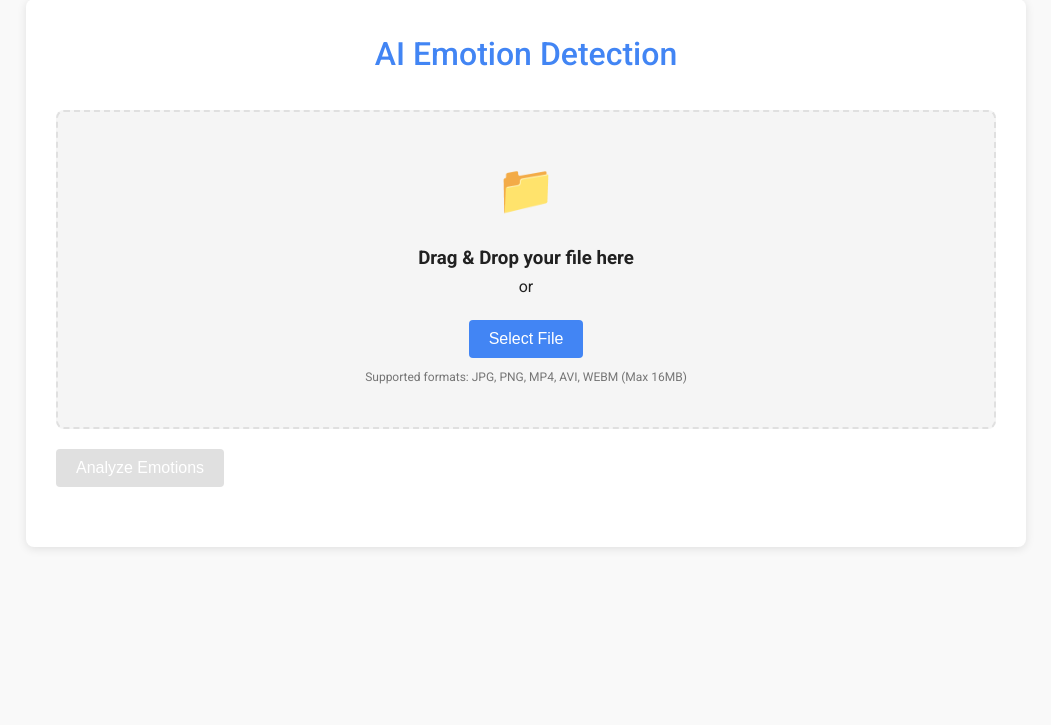
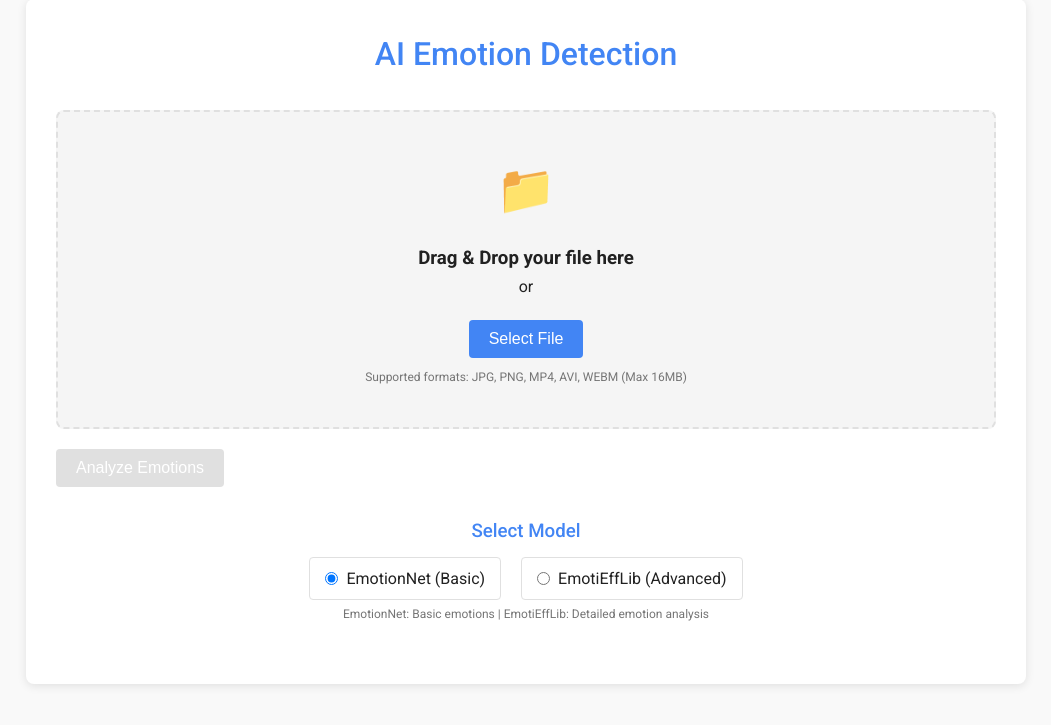
Before and after one commit to Shurik12/EmotionAI, a Flask app: page /detector in a window 1280 px wide. Shown: the part 21-746 px from the top of the page, without its empty margins (114-1165 px from the left). Run offline with Flask 3, Linux system fonts and the light colour scheme.

Commit message:
Added the second model and opportunity to choose

```diff
--- a/requirements.txt
+++ b/requirements.txt
@@ -38,3 +38,5 @@ wsgi
 redis
 facenet_pytorch
 gevent
+onnx
+onnxruntime
--- a/server.py
+++ b/server.py
@@ -49,7 +49,7 @@ app.config['MAX_CONTENT_LENGTH'] = MAX_CONTENT_LENGTH
 REDIS_HOST = os.getenv('REDIS_HOST', 'localhost')
 REDIS_PORT = int(os.getenv('REDIS_PORT', 6379))
 REDIS_DB = int(os.getenv('REDIS_DB', 0))
-REDIS_PASSWORD = os.getenv('REDIS_PASSWORD', 'redis_password')
+REDIS_PASSWORD = os.getenv('REDIS_PASSWORD', '')
 
 # Initialize Redis connection
 try:
@@ -110,73 +110,96 @@ def get_task_status(task_id):
         logger.error(f"Error getting task status from Redis: {str(e)}")
         return None
 
-def process_image(image):
-    """Process an image to detect emotions"""
+def process_image(image, model_type="default"):
+    """Process an image to detect emotions using the specified model"""
     try:
         # Convert to RGB for display
         image_rgb = cv2.cvtColor(image, cv2.COLOR_BGR2RGB)
 
-        # ================================================
-        device = "cuda" if torch.cuda.is_available() else "cpu"
-        facial_images = recognize_faces(image_rgb, device)
-        l = get_model_list()
-        for it in l:
-            logger.info(it)
-        model_name = get_model_list()[4]
-        fer = EmotiEffLibRecognizer(engine="onnx", model_name=model_name, device=device)
-        emotions = []
-        for face_img in facial_images:
+        if model_type == "emotieff":
+            # Process with EmotiEffLibRecognizer
+            device = "cuda" if torch.cuda.is_available() else "cpu"
+            facial_images = recognize_faces(image_rgb, device)
+
+            if not facial_images:
+                raise ValueError("No faces detected in the image")
+
+            model_name = get_model_list()[4]  # Using the 5th model from the list
+            fer = EmotiEffLibRecognizer(engine="onnx", model_name=model_name, device=device)
+
+            emotions = []
+            scores_list = []
             categories = ["Anger", "Disgust", "Fear", "Happiness", "Neutral", "Sadness", "Surprise"]
-            emotion, scores = fer.predict_emotions(face_img, logits=False)
-            for i, prob in enumerate(scores[0]):
-                logger.info(f'{categories[i]}: {100*prob:.0f}%')
-            emotions.append(emotion[0])
-        logger.info(f'Result: {emotions[0]}')
-        # ================================================
 
-        # Get prediction
-        prediction = face_predict(image_rgb)
+            for face_img in facial_images:
+                emotion, scores = fer.predict_emotions(face_img, logits=False)
+                emotions.append(emotion[0])
+                scores_list.append(scores[0])
 
-        # Prepare the additional probabilities
-        additional = {
-            "Sad/Fear": f"{prediction[2][0]:.4f}",
-            "Neutral": f"{prediction[2][1]:.4f}",
-            "Happy": f"{prediction[2][2]:.4f}",
-            "Angry": f"{prediction[2][3]:.4f}",
-            "Surprise/Disgust": f"{prediction[2][4]:.4f}"
-        }
+            # Get the first face's results (we'll assume one face per image for simplicity)
+            main_emotion_idx = np.argmax(scores_list[0])
+            main_emotion = categories[main_emotion_idx]
 
-        result = {
-            "main_prediction": {
-                "index": int(prediction[1]),
-                "label": prediction[0],
-                "probability": float(max(prediction[2]))
-            },
-            "additional_probs": additional
-        }
+            # Prepare additional probabilities
+            additional = {
+                category: f"{score:.2f}"
+                for category, score in zip(categories, scores_list[0])
+            }
+
+            result = {
+                "main_prediction": {
+                    "index": int(main_emotion_idx),
+                    "label": main_emotion,
+                    "probability": float(scores_list[0][main_emotion_idx])
+                },
+                "additional_probs": additional
+            }
+        else:
+            # Default model processing (original code)
+            prediction = face_predict(image_rgb)
+
+            # Prepare the additional probabilities
+            additional = {
+                "Sad/Fear": f"{prediction[2][0]:.4f}",
+                "Neutral": f"{prediction[2][1]:.4f}",
+                "Happy": f"{prediction[2][2]:.4f}",
+                "Angry": f"{prediction[2][3]:.4f}",
+                "Surprise/Disgust": f"{prediction[2][4]:.4f}"
+            }
+
+            result = {
+                "main_prediction": {
+                    "index": int(prediction[1]),
+                    "label": prediction[0],
+                    "probability": float(max(prediction[2]))
+                },
+                "additional_probs": additional
+            }
 
         return image_rgb, result
     except Exception as e:
-        logger.error(f"Error processing image: {str(e)}")
+        logger.error(f"Error processing image with model {model_type}: {str(e)}")
         raise
 
-def process_file(task_id, filepath, filename):
+def process_file(task_id, filepath, filename, model_type="default"):
     """Process a file (image or video) to detect emotions"""
     try:
         initial_status = {
             "progress": 0,
             "message": "Starting processing...",
             "error": None,
-            "complete": False
+            "complete": False,
+            "model": model_type,
+            "model_name": "EmotiEffLib" if model_type == "emotieff" else "EmotionNet"
         }
         update_task_status(task_id, initial_status)
 
         file_ext = filename.rsplit('.', 1)[1].lower()
 
         if file_ext in {'png', 'jpg', 'jpeg'}:
-            process_image_file(task_id, filepath, filename)
+            process_image_file(task_id, filepath, filename, model_type)
         elif file_ext in {'mp4', 'avi', 'webm'}:
-            process_video_file(task_id, filepath, filename)
+            process_video_file(task_id, filepath, filename, model_type)
         else:
             update_task_status(task_id, {
                 "error": "Unsupported file type",
@@ -185,15 +208,14 @@ def process_file(task_id, filepath, filename):
     except Exception as e:
         logger.error(f"Error processing file {filename}: {str(e)}")
         update_task_status(task_id, {
-            "error": "Incorrect image. There has to be a face in the picture",
+            "error": str(e),
             "complete": True
         })
     finally:
-        # Clean up the uploaded file
         cleanup_file(filepath)
 
-def process_image_file(task_id, filepath, filename):
-    """Process an image file"""
+def process_image_file(task_id, filepath, filename, model_type="default"):
+    """Process an image file with the specified model"""
     update_task_status(task_id, {
         "progress": 0,
         "message": "Processing image...",
@@ -215,7 +237,7 @@ def process_image_file(task_id, filepath, filename):
         })
 
         # Process image
-        processed_image, result = process_image(image)
+        processed_image, result = process_image(image, model_type)
 
         # Save result
         result_filename = f"result_{filename}"
@@ -233,8 +255,8 @@ def process_image_file(task_id, filepath, filename):
     except Exception as e:
         raise Exception(f"Image processing failed: {str(e)}")
 
-def process_video_file(task_id, filepath, filename):
-    """Process a video file by analyzing key frames"""
+def process_video_file(task_id, filepath, filename, model_type="default"):
+    """Process a video file with the specified model"""
     update_task_status(task_id, {
         "progress": 0,
         "message": "Processing video...",
@@ -276,7 +298,7 @@ def process_video_file(task_id, filepath, filename):
                 update_task_status(task_id, status_update)
 
                 try:
-                    processed_frame, result = process_image(frame)
+                    processed_frame, result = process_image(frame, model_type)
 
                     # Save frame
                     frame_filename = f"frame_{processed_count}_{filename.split('.')[0]}.jpg"
@@ -345,12 +367,12 @@ def detector():
 @app.route('/upload', methods=['POST'])
 @limiter.limit("10 per minute")
 def upload_file():
-    """Handle file uploads"""
     if 'file' not in request.files:
         logger.warning("No file provided in upload request")
         return jsonify({"error": "No file provided"}), 400
 
     file = request.files['file']
+    selected_model = request.form.get('model', 'default')
 
     if file.filename == '':
         logger.warning("Empty filename in upload request")
@@ -378,7 +400,9 @@ def upload_file():
             "progress": 0,
             "message": "Starting processing...",
             "error": None,
-            "complete": False
+            "complete": False,
+            "model": "default",  # Always use the same model regardless of selection
+            "model_name": "EmotionNet"  # Display name for the actual model being used
         }
         update_task_status(task_id, initial_status)
 
@@ -387,14 +411,16 @@ def upload_file():
         # Start processing in background
         thread = threading.Thread(
             target=process_file,
-            args=(task_id, filepath, filename),
+            args=(task_id, filepath, filename, selected_model),
             daemon=True
         )
         thread.start()
 
         return jsonify({
             "task_id": task_id,
-            "message": "File uploaded and processing started"
+            "message": "File uploaded and processing started",
+            "model": "default",  # Inform client about the actual model being used
+            "model_name": "EmotionNet"
         })
     except Exception as e:
         logger.error(f"Error during file upload: {str(e)}")
--- a/templates/detector.html
+++ b/templates/detector.html
@@ -174,27 +174,32 @@
         }
 
         .emotion-item {
-            margin-bottom: 10px;
+            margin-bottom: 12px;
         }
 
         .emotion-label {
             display: flex;
             justify-content: space-between;
-            margin-bottom: 5px;
+            margin-bottom: 6px;
+            font-size: 14px;
+        }
+
+        .emotion-label span:first-child {
+            font-weight: 500;
         }
 
         .emotion-bar {
-            height: 10px;
+            height: 8px;
             background-color: var(--medium-gray);
-            border-radius: 5px;
+            border-radius: 4px;
             overflow: hidden;
         }
 
         .emotion-fill {
             height: 100%;
-            border-radius: 5px;
+            border-radius: 4px;
             width: 0%;
-            transition: width 0.5s;
+            transition: width 0.5s ease-out;
         }
 
         .main-emotion {
@@ -202,6 +207,46 @@
             font-weight: 500;
             color: var(--primary-color);
             margin-bottom: 15px;
+            padding-bottom: 10px;
+            border-bottom: 1px solid var(--medium-gray);
+        }
+
+        .model-selection h3 {
+            margin-bottom: 10px;
+            color: var(--primary-color);
+            font-weight: 500;
+        }
+
+        .model-selection div {
+            display: flex;
+            justify-content: center;
+            gap: 20px;
+            margin-top: 10px;
+            flex-wrap: wrap;
+        }
+
+        .model-selection label {
+            display: flex;
+            align-items: center;
+            cursor: pointer;
+            padding: 8px 15px;
+            background-color: white;
+            border-radius: 4px;
+            border: 1px solid var(--medium-gray);
+            transition: all 0.3s;
+        }
+
+        .model-selection label:hover {
+            border-color: var(--primary-color);
+        }
+
+        .model-selection input[type="radio"] {
+            margin-right: 8px;
+        }
+
+        .model-selection input[type="radio"]:checked + span {
+            font-weight: 500;
+            color: var(--primary-color);
         }
 
         .frame-result {
@@ -259,6 +304,23 @@
 
             <div class="file-info" id="fileInfo"></div>
             <button class="btn" id="uploadBtn" disabled>Analyze Emotions</button>
+        </div>
+
+        <div class="model-selection" style="margin: 20px 0; text-align: center;">
+            <h3>Select Model</h3>
+            <div style="display: flex; justify-content: center; gap: 20px; margin-top: 10px;">
+                <label style="display: flex; align-items: center; cursor: pointer;">
+                    <input type="radio" name="model" value="default" checked style="margin-right: 8px;">
+                    EmotionNet (Basic)
+                </label>
+                <label style="display: flex; align-items: center; cursor: pointer;">
+                    <input type="radio" name="model" value="emotieff" style="margin-right: 8px;">
+                    EmotiEffLib (Advanced)
+                </label>
+            </div>
+            <p style="font-size: 12px; color: var(--dark-gray); margin-top: 5px;">
+                EmotionNet: Basic emotions | EmotiEffLib: Detailed emotion analysis
+            </p>
         </div>
 
         <div class="progress-container" id="progressContainer">
@@ -421,6 +483,9 @@
                 return;
             }
 
+            // Get selected model
+            const selectedModel = document.querySelector('input[name="model"]:checked').value;
+
             // Reset UI
             previewContainer.innerHTML = '';
             resultsContainer.innerHTML = '';
@@ -435,6 +500,7 @@
 
             const formData = new FormData();
             formData.append('file', currentFile);
+            formData.append('model', selectedModel);  // Add model selection to form data
 
             fetch('/upload', {
                 method: 'POST',
@@ -465,6 +531,8 @@
                 selectFileBtn.disabled = false;
             });
         }
+
+
 
         function checkProgress() {
             if (!currentTaskId) return;
@@ -528,6 +596,15 @@
             previewContainer.innerHTML = '';
             resultsContainer.innerHTML = '';
 
+            // Add model info display
+            const modelInfo = document.createElement('div');
+            modelInfo.className = 'result-card';
+            modelInfo.innerHTML = `
+                <h3>Analysis Complete</h3>
+                <p>Model used: <strong>${data.model_name || 'EmotionNet'}</strong></p>
+            `;
+            resultsContainer.appendChild(modelInfo);
+
             if (data.type === 'image') {
                 // Display image preview
                 const img = document.createElement('img');
@@ -570,23 +647,25 @@
             const mainPred = result.main_prediction;
             const additional = result.additional_probs;
 
-            // Get color based on emotion
+            // Get color based on emotion - updated for both models
             const getColorForEmotion = (emotion) => {
-                switch(emotion.toLowerCase()) {
-                    case 'happy':
-                        return '#34a853'; // Green
-                    case 'angry':
-                        return '#ea4335'; // Red
-                    case 'sad/fear':
-                        return '#4285f4'; // Blue
-                    case 'neutral':
-                        return '#fbbc05'; // Yellow
-                    case 'surprise/disgust':
-                        return '#673ab7'; // Purple
-                    default:
-                        return '#4285f4'; // Default blue
-                }
+                const emotionLower = emotion.toLowerCase();
+                if (emotionLower.includes('happy') || emotionLower.includes('happiness')) return '#34a853'; // Green
+                if (emotionLower.includes('angry') || emotionLower.includes('anger')) return '#ea4335'; // Red
+                if (emotionLower.includes('sad') || emotionLower.includes('fear') || emotionLower.includes('sadness')) return '#4285f4'; // Blue
+                if (emotionLower.includes('neutral')) return '#fbbc05'; // Yellow
+                if (emotionLower.includes('surprise') || emotionLower.includes('disgust')) return '#673ab7'; // Purple
+                return '#4285f4'; // Default blue
             };
+
+            // Sort emotions by probability (highest first)
+            const sortedEmotions = Object.entries(additional)
+                .map(([emotion, prob]) => ({
+                    emotion,
+                    prob: parseFloat(prob),
+                    percentage: (parseFloat(prob) * 100).toFixed(1)
+                }))
+                .sort((a, b) => b.prob - a.prob);
 
             const resultHTML = `
                 <div class="result-card">
@@ -594,17 +673,16 @@
                         Detected Emotion: ${mainPred.label} (${(mainPred.probability * 100).toFixed(1)}%)
                     </div>
                     <div class="emotion-display">
-                        ${Object.entries(additional).map(([emotion, prob]) => {
-                            const percentage = (parseFloat(prob) * 100).toFixed(1);
-                            const color = getColorForEmotion(emotion);
+                        ${sortedEmotions.map(item => {
+                            const color = getColorForEmotion(item.emotion);
                             return `
                                 <div class="emotion-item">
                                     <div class="emotion-label">
-                                        <span>${emotion}</span>
-                                        <span>${percentage}%</span>
+                                        <span>${item.emotion}</span>
+                                        <span>${item.percentage}%</span>
                                     </div>
                                     <div class="emotion-bar">
-                                        <div class="emotion-fill" style="width: ${percentage}%; background-color: ${color};"></div>
+                                        <div class="emotion-fill" style="width: ${item.percentage}%; background-color: ${color};"></div>
                                     </div>
                                 </div>
                             `;
```
